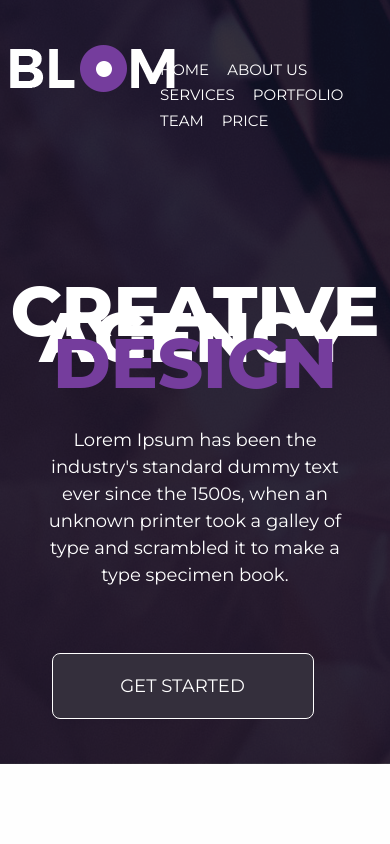
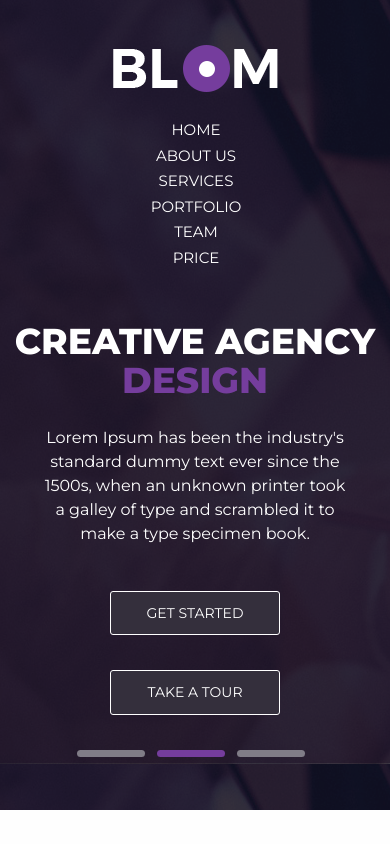
Before and after one commit to OlegDubrovskyi/Agency, a plain HTML site: page index.html in a window 390 px wide. Shown: the top 844 px of the page. Drawn offline with nearby package versions, Linux system fonts and the light colour scheme.

Commit message:
responsive for first section

```diff
--- a/css/style.scss
+++ b/css/style.scss
@@ -8,31 +8,58 @@ $font-family: 'Montserrat', sans-serif;
 	margin: 0 auto;
 }
 
-.listStyleNone{
+.list-style-none{
 	list-style-type: none;
 }
 
-.middle{
+.position-relative{
 	position: relative;
 }
 
-.text-decoration{
-	text-decoration: none
+.text-decoration-none{
+	 text-decoration: none;
 }
 
-.decorationNone{
-	 text-decoration: none;
+@mixin responsive-btn-mixin() {
+	border-radius: 3px;
+    width: 170px;
+    padding: 14px 0 14px 0;
+}
+
+.responsive-btn {
+	@include responsive-btn-mixin();
 }
 
 .button {
     border: 1px solid #fff;
     border-radius: 8px;
     width: 262px;
-    padding-top: 23px;
-    padding-bottom: 23px;
+    padding: 23px 0 23px 0;
     display: inline-block;
     background-color: #342f3c;
     text-align: center;
+    &:hover {
+    	background-color: $purple;
+	    text-decoration: none;
+	    color: $purple;
+	    border-color: $purple;
+    }
+    @media (min-width: 320px) and (max-width: 767px) {
+    	@include responsive-btn-mixin();
+    }
+}
+
+.button-text {
+    text-transform: uppercase;
+	font-size: 18px;
+	font-family: $font-family;
+	color: $white;
+	&:hover {
+		color: $white;
+	}
+	@media (min-width: 320px) and (max-width: 767px) {
+    	font-size: 14px;
+    }
 }
 
 .pagination{
@@ -44,51 +71,47 @@ $font-family: 'Montserrat', sans-serif;
     margin-right: 8px;
 }
 
-.paginationActive {
+.pagination-active {
 	background-color: $purple;
 }
 
-.button:hover {
-    background-color: $purple;
-    text-decoration: none;
-    color: $purple;
-    border-color: $purple;
-}
-
-.buttonText:hover {
-    color: $white;
-}
-
-.buttonText {
-    text-transform: uppercase;
-	font-size: 18px;
-	font-family: $font-family;
-	color: $white;
-}
+/* home-section -----------------------------------------------------------------------------------------------------------------------------------*/
 
 .home-section{
-	background-image: url(../img/home-section.png);
-	background-repeat: no-repeat;
-	padding-top: 45px;
-	padding-bottom: 30px;
+	background: url(../img/home-section.png), no-repeat;
+	padding: 45px 0 30px 0;
+	.home-section__logo{
+		@media (min-width: 320px) and (max-width: 767px) {
+			text-align: center;
+			width: 100%;
+		}
+	}
 	.home-section__menu{
 		position: absolute;
 	    top: 25%;
 	    right: 0%;
+	    @media (min-width: 320px) and (max-width: 767px) {
+			position: relative;
+			margin-top: 25px;
+			width: 100%;
 		}
-	.home-section__menu ul li{
+	    ul li{
 	    	float: left;
+	    	@media (min-width: 320px) and (max-width: 767px) {
+	    		text-align: center;
+	    		float: none;
 	    	}
-	.home-section__menu ul li a{
+	    }
+	    ul li a {
 			text-transform: uppercase;
 			font-size: 15px;
 			font-family: $font-family;
 			color: $white;
 			margin-right: 18px;
+			&:hover {
+				color: $purple;
 			}
-
-	.home-section__menu ul li a:hover {
-		color: $purple;
+		}
 	}
 
 	h1{
@@ -97,12 +120,25 @@ $font-family: 'Montserrat', sans-serif;
 	    font-family: $font-family;
 	    color: $white;
 	    font-weight: bold;
-	    margin-top: 207px;
+	    margin: 207px 0 50px 0;
 	    line-height: 0.371;
-	    margin-bottom: 50px;
+	    @media (min-width: 992px) and (max-width: 1199px) {
+	    	font-size: 60px;
+	    	line-height: 1.1;
 	    }
-	h1 span{
+	    @media (min-width: 768px) and (max-width: 991px) {
+	    	font-size: 50px;
+			line-height: 1.1;
+			margin: 165px 0 25px 0;
+	    }
+	    @media (min-width: 320px) and (max-width: 767px) {
+			font-size: 36px;
+			line-height: 1.1;
+			margin: 35px 0 25px 0;
+	    }
+	    span {
 	    	color: $purple;
+	    }
 	}
 
 	.home-section__description {
@@ -111,10 +147,22 @@ $font-family: 'Montserrat', sans-serif;
 	  color: $white;
 	  margin-bottom: 64px;
 	  width: 80%;
+	  @media (min-width: 320px) and (max-width: 767px) {
+			margin-bottom: 45px;
+			font-size: 16px;
+		}
+	}
+
+	.home-section_buttons {
+		@media (min-width: 320px) and (max-width: 767px) {
+			width: 170px;
+		}
 	}
 
 	.home-section_buttons .button{
-		margin-right: 25px;
-		margin-bottom: 150px;
+		margin: 0 25px 150px 0;
+		@media (min-width: 320px) and (max-width: 1199px) {
+			margin-bottom: 35px;
 		}
 	}
+}
--- a/index.html
+++ b/index.html
@@ -12,31 +12,31 @@
 	<section class="home-section">
 		<header>
 				<nav>
-					<div class="row middle">
-						<div class="home-section__logo columns medium-6 large-4 small-8">
+					<div class="row position-relative">
+						<div class="home-section__logo columns medium-4 large-4 small-12">
 							<a href="">
 								<img src="img/logo.png" alt="logo">
 							</a>
 						</div>
-						<div class="home-section__menu columns medium-6 large-6 small-8">
+						<div class="home-section__menu columns medium-8 large-6 small-12">
 							<ul>
-								<li class="listStyleNone">
-									<a class="text-decoration" href="">home</a>
+								<li class="list-style-none">
+									<a class="text-decoration-none" href="">home</a>
 								</li>
-								<li class="listStyleNone">
-									<a class="text-decoration" href="">about us</a>
+								<li class="list-style-none">
+									<a class="text-decoration-none" href="">about us</a>
 								</li>
-								<li class="listStyleNone">
-									<a class="text-decoration" href="">services</a>
+								<li class="list-style-none">
+									<a class="text-decoration-none" href="">services</a>
 								</li>
-								<li class="listStyleNone">
-									<a class="text-decoration" href="">portfolio</a>
+								<li class="list-style-none">
+									<a class="text-decoration-none" href="">portfolio</a>
 								</li>
-								<li class="listStyleNone">
-									<a class="text-decoration" href="">team</a>
+								<li class="list-style-none">
+									<a class="text-decoration-none" href="">team</a>
 								</li>
-								<li class="listStyleNone">
-									<a class="text-decoration" href="">price</a>
+								<li class="list-style-none">
+									<a class="text-decoration-none" href="">price</a>
 								</li>
 							</ul>
 						</div>
@@ -45,22 +45,22 @@
 		</header>
 		<div class="row">
 			<div class="text-center">
-				<h1>creative agency <span>design</span></h1>
+				<h1 class="center-block">creative agency <span>design</span></h1>
 			</div>
 			<div class="home-section__description text-center center-block">
 				Lorem Ipsum has been the industry's standard dummy text ever since the 1500s, when an unknown printer took a galley of type and scrambled it to make a type specimen book.
 			</div>
-			<div class="home-section_buttons text-center">
+			<div class="home-section_buttons text-center center-block">
 				<div class="button">
-	                <a class="decorationNone buttonText" href="https://www.google.com.ua">get started</a>
+	                <a class="text-decoration-none button-text" href="https://www.google.com.ua">get started</a>
 	   			</div>
 				<div class="button">
-	                <a class="decorationNone buttonText" href="https://www.google.com.ua">take a tour</a>
+	                <a class="text-decoration-none button-text" href="https://www.google.com.ua">take a tour</a>
 	   			</div>
 			</div>
 			<div class="text-center">
 				<div class="pagination"></div>
-				<div class="pagination paginationActive"></div>
+				<div class="pagination pagination-active"></div>
 				<div class="pagination"></div>
 			</div>
 		</div>
```
Also changed, not shown: css/style.css, 1 other file. Lines whose indentation alone changed are shown as unchanged.
